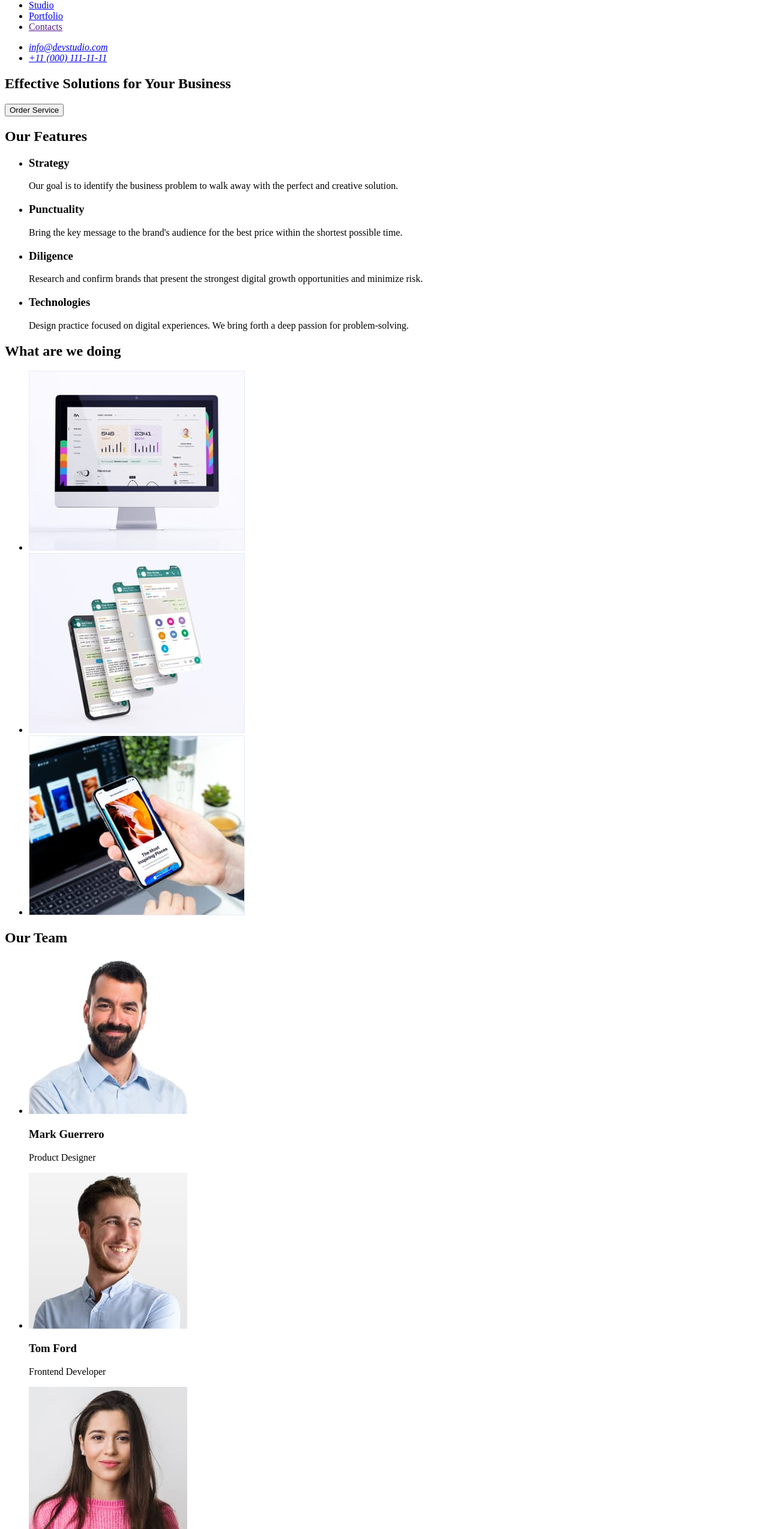
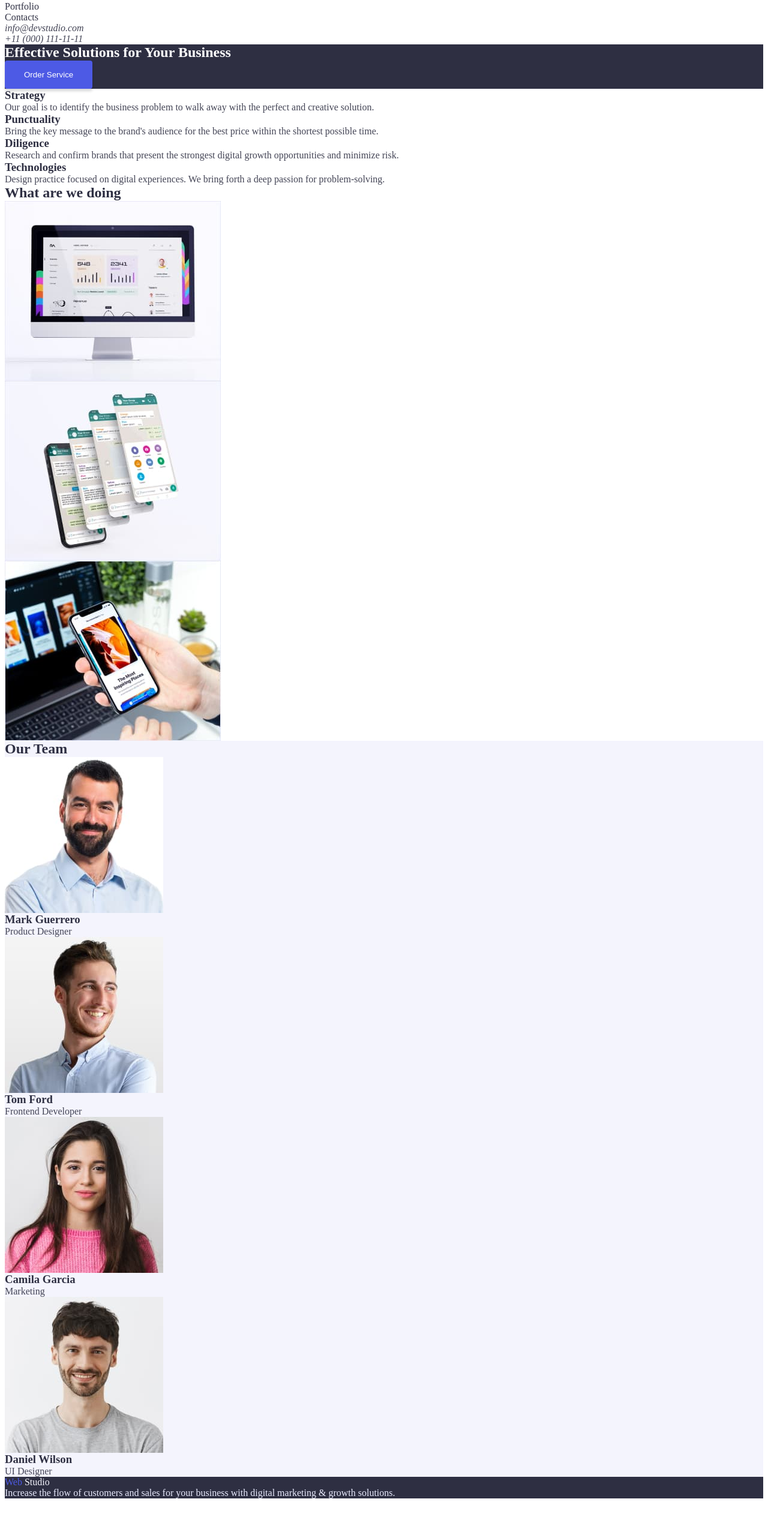
Before and after one commit to Bogdan1993Serebriakov/Bogdan1993Serebriakov-goit-markup-hw-002, a plain HTML site: page index.html in a window 1280 px wide. Shown: the part 42-2591 px from the top of the page at 60% size. After the commit the page ends 2548 px from the top, so only its background shows below. Drawn offline with Linux system fonts and the light colour scheme.

Commit message:
add style.css

```diff
--- /dev/null
+++ b/css/style.css
@@ -0,0 +1,129 @@
+:root {
+  --iris: #4d5ae5;
+  --ocean: #404bbf;
+  --navy-blue: #2e2f42;
+  --green: #31d0aa;
+  --cornflower: #e7e9fc;
+  --navy-blue-modal: #f4f4fd;
+  --grey: #2e2f42;
+  --white: #ffffff;
+  --slate: #434455;
+  --light-slate: #8e8f99;
+  --cloud: #f4f4fd;
+}
+
+body {
+  background-color: var(--white);
+  color: var(--slate);
+}
+/* reset */
+h1,
+h2,
+h3,
+h4,
+h5,
+h6,
+p {
+  margin: 0;
+}
+
+.list {
+  list-style: none;
+  padding-left: 0;
+  margin: 0;
+}
+
+.link {
+  text-decoration: none;
+  color: inherit;
+}
+
+img {
+  display: block;
+  max-width: 100%;
+  height: auto;
+}
+/* common block */
+.visually-hidden {
+  position: absolute;
+  width: 1px;
+  height: 1px;
+  margin: -1px;
+  border: 0;
+  padding: 0;
+
+  white-space: nowrap;
+  clip-path: inset(100%);
+  clip: rect(0 0 0 0);
+  overflow: hidden;
+}
+.title {
+  color: var(--navy-blue);
+}
+/* header block (for all pages)*/
+.header-web-logo {
+  color: var(--iris);
+}
+.header-studio-logo {
+  color: var(--navy-blue);
+}
+
+.nav-link {
+  color: var(--navy-blue);
+}
+.current {
+  color: var(--ocean);
+}
+/* footer block (for all pages)*/
+.footer {
+  color: var(--cornflower);
+  background-color: var(--navy-blue);
+}
+.footer-web-logo {
+  color: var(--iris);
+}
+.footer-studio-logo {
+  color: var(--cloud);
+}
+
+/* index.html/hero section */
+.hero {
+  background-color: var(--navy-blue);
+}
+.hero-title {
+  color: var(--white);
+}
+.hero-btn {
+  cursor: pointer;
+  color: var(--white);
+  background-color: var(--iris);
+  box-shadow: 0px 4px 4px rgba(0, 0, 0, 0.15);
+  border: none;
+  border-radius: 4px;
+  padding: 16px 32px;
+}
+.hero-btn:hover,
+.hero-btn:focus {
+  background-color: var(--ocean);
+}
+/* index.html/feature section */
+/* index.html/examples section */
+/* index.html/team section */
+.team {
+    background-color: var(--cloud);
+}
+
+/* porfolio.html/btn-filter portfolio block */
+.filter-btn {
+  cursor: pointer;
+  color: var(--iris);
+  background-color: var(--cornflower);
+  border: 1px solid #e7e9fc;
+  border-radius: 4px;
+  padding: 12px 24px;
+}
+.filter-btn:hover,
+.filter-btn:focus {
+  color: var(--white);
+  background-color: var(--ocean);
+}
--- a/index.html
+++ b/index.html
@@ -5,23 +5,29 @@
     <meta http-equiv="X-UA-Compatible" content="IE=edge" />
     <meta name="viewport" content="width=device-width, initial-scale=1.0" />
     <title>Web Studio</title>
+    <link rel="stylesheet" href="./css/style.css" />
   </head>
   <body>
     <!-- header block -->
-    <header>
-      <a href="./index.html"> <span>Web</span> <span>Studio</span></a>
-      <nav>
-        <ul>
-          <li><a href="./index.html">Studio</a></li>
-          <li><a href="./portfolio.html">Portfolio</a></li>
-          <li><a href="">Contacts</a></li>
+    <header class="header">
+      <a href="./index.html" class="header-logo link">
+        <span class="header-web-logo">Web</span>
+        <span class="header-studio-logo">Studio</span>
+      </a>
+      <nav class="header-nav">
+        <ul class="nav-list list">
+          <li class="nav-item"><a class="nav-link current link" href="./index.html">Studio</a></li>
+          <li class="nav-item"><a class="nav-link link" href="./portfolio.html">Portfolio</a></li>
+          <li class="nav-item"><a class="nav-link link" href="">Contacts</a></li>
         </ul>
       </nav>
-      <address>
-        <ul>
-          <li><a href="mailto:info@devstudio.com">info@devstudio.com</a></li>
-          <li>
-            <a href="tel:+11(000)1111111">+11 (000) 111-11-11</a>
+      <address class="header-address">
+        <ul class="address-list list">
+          <li class="address-item">
+            <a href="mailto:info@devstudio.com" class="address-link link">info@devstudio.com</a>
+          </li>
+          <li class="address-item">
+            <a href="tel:+11(000)1111111" class="address-link link">+11 (000) 111-11-11</a>
           </li>
         </ul>
       </address>
@@ -29,38 +35,38 @@
     <!-- main block -->
     <main>
       <!-- hero section -->
-      <section>
-        <h1>Effective Solutions for Your Business</h1>
-        <button type="button">Order Service</button>
+      <section class="hero">
+        <h1 class="hero-title">Effective Solutions for Your Business</h1>
+        <button type="button" class="hero-btn">Order Service</button>
       </section>
       <!-- feature section -->
-      <section>
-        <h2>Our Features</h2>
-        <ul>
-          <li>
-            <h3>Strategy</h3>
-            <p>
+      <section class="feature">
+        <h2 class="feature-title visually-hidden">Our Features</h2>
+        <ul class="feature-list list">
+          <li class="feature-item">
+            <h3 class="feature-caption title">Strategy</h3>
+            <p class="feature-text">
               Our goal is to identify the business problem to walk away with the
               perfect and creative solution.
             </p>
           </li>
-          <li>
-            <h3>Punctuality</h3>
-            <p>
+          <li class="feature-item">
+            <h3 class="feature-caption title">Punctuality</h3>
+            <p class="feature-text">
               Bring the key message to the brand's audience for the best price
               within the shortest possible time.
             </p>
           </li>
-          <li>
-            <h3>Diligence</h3>
-            <p>
+          <li class="feature-item">
+            <h3 class="feature-caption title">Diligence</h3>
+            <p class="feature-text">
               Research and confirm brands that present the strongest digital
               growth opportunities and minimize risk.
             </p>
           </li>
-          <li>
-            <h3>Technologies</h3>
-            <p>
+          <li class="feature-item">
+            <h3 class="feature-caption title">Technologies</h3>
+            <p class="feature-text">
               Design practice focused on digital experiences. We bring forth a
               deep passion for problem-solving.
             </p>
@@ -68,27 +74,30 @@
         </ul>
       </section>
       <!-- examples section -->
-      <section>
-        <h2>What are we doing</h2>
-        <ul>
-          <li>
+      <section class="examples">
+        <h2 class="examples-title title">What are we doing</h2>
+        <ul class="examples-list list">
+          <li class="examples-item">
             <img
+              class="examples-img"
               src="./images/main-page/img-1.jpg"
               alt="Computer screen"
               width="360"
               height="300"
             />
           </li>
-          <li>
+          <li class="examples-item">
             <img
+              class="examples-img"
               src="./images/main-page/img-2.jpg"
               alt="Telephone"
               width="360"
               height="300"
             />
           </li>
-          <li>
+          <li class="examples-item">
             <img
+              class="examples-img"
               src="./images/main-page/img-3.jpg"
               alt="Telephone in hand"
               width="360"
@@ -98,50 +107,56 @@
         </ul>
       </section>
       <!-- team section -->
-      <section>
-        <h2>Our Team</h2>
-        <ul>
-          <li>
+      <section class="team">
+        <h2 class="team-title title">Our Team</h2>
+        <ul class="team-list list">
+          <li class="team-item">
             <img
+              class="team-img"
               src="./images/main-page/mark-guerrero.jpg"
               alt="Photo of product designer"
               width="264"
               height="260"
             />
-            <h3>Mark Guerrero</h3>
-            <p>Product Designer</p>
+            <h3 class="team-caption title">Mark Guerrero</h3>
+            <p class="team-text">Product Designer</p>
           </li>
-          <li>
+          <li class="team-item">
             <img
+              class="team-img"
               src="./images/main-page/tom-ford.jpg"
               alt="Photo of frontend developer"
             />
-            <h3>Tom Ford</h3>
-            <p>Frontend Developer</p>
+            <h3 class="team-caption title">Tom Ford</h3>
+            <p class="team-text">Frontend Developer</p>
           </li>
-          <li>
+          <li class="team-item">
             <img
+              class="team-img"
               src="./images/main-page/camila-garcia.jpg"
               alt="Photo of marketolog"
             />
-            <h3>Camila Garcia</h3>
-            <p>Marketing</p>
+            <h3 class="team-caption title">Camila Garcia</h3>
+            <p class="team-text">Marketing</p>
           </li>
-          <li>
+          <li class="team-item">
             <img
+              class="team-img"
               src="./images/main-page/daniel-wilson.jpg"
               alt="Photo of UI Designer"
             />
-            <h3>Daniel Wilson</h3>
-            <p>UI Designer</p>
+            <h3 class="team-caption title">Daniel Wilson</h3>
+            <p class="team-text">UI Designer</p>
           </li>
         </ul>
       </section>
     </main>
     <!-- footer block -->
-    <footer>
-        <a href="./index.html"><span>Web</span> <span>Studio</span></a>
-      <p>
+    <footer class="footer">
+      <a href="./index.html" class="footer-logo link"
+        ><span class="footer-web-logo">Web</span> <span class="footer-studio-logo">Studio</span></a
+      >
+      <p class="footer-text">
         Increase the flow of customers and sales for your business with digital
         marketing & growth solutions.
       </p>
```
Also changed, not shown: portfolio.html (+114 -61 lines).
